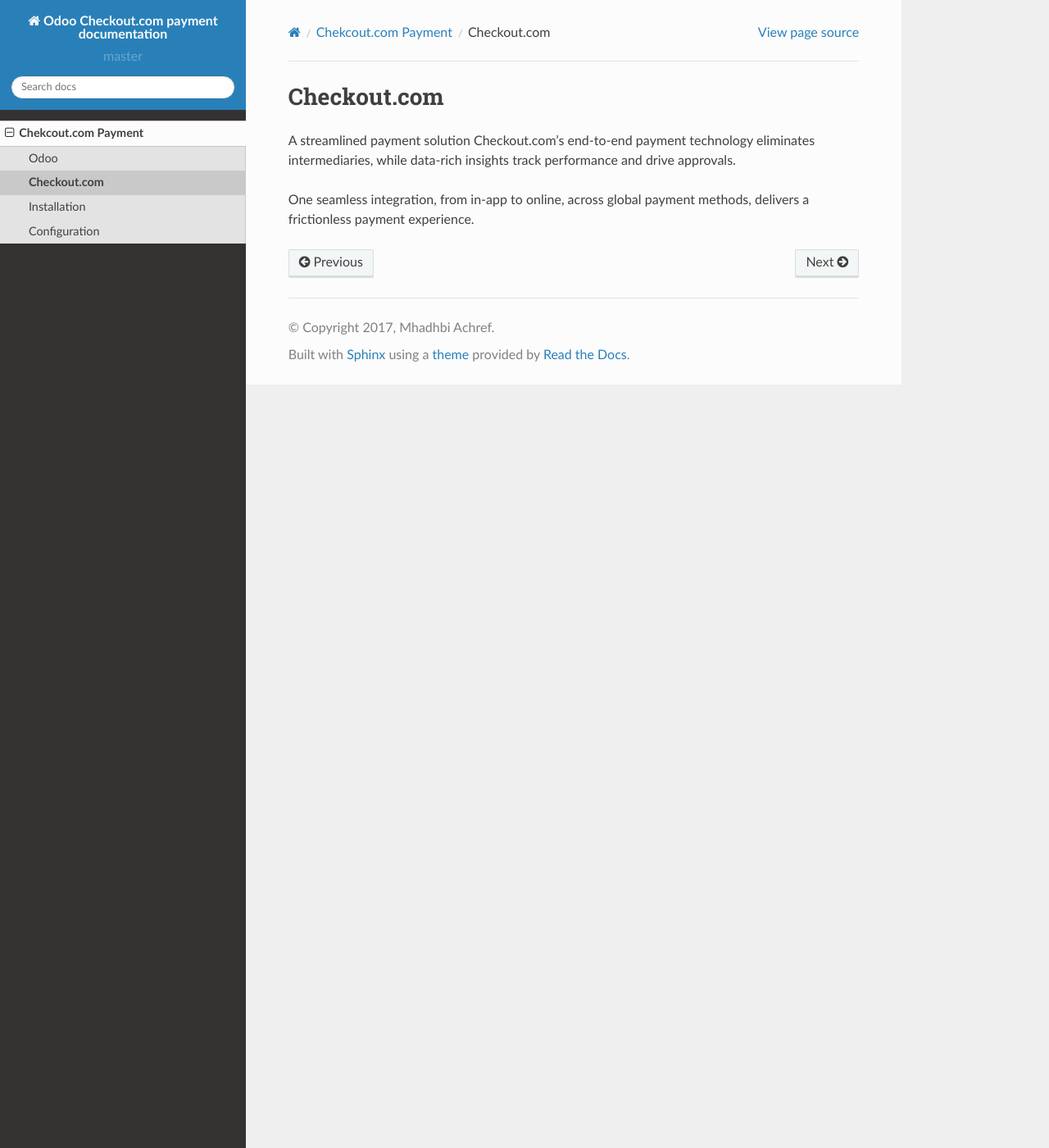
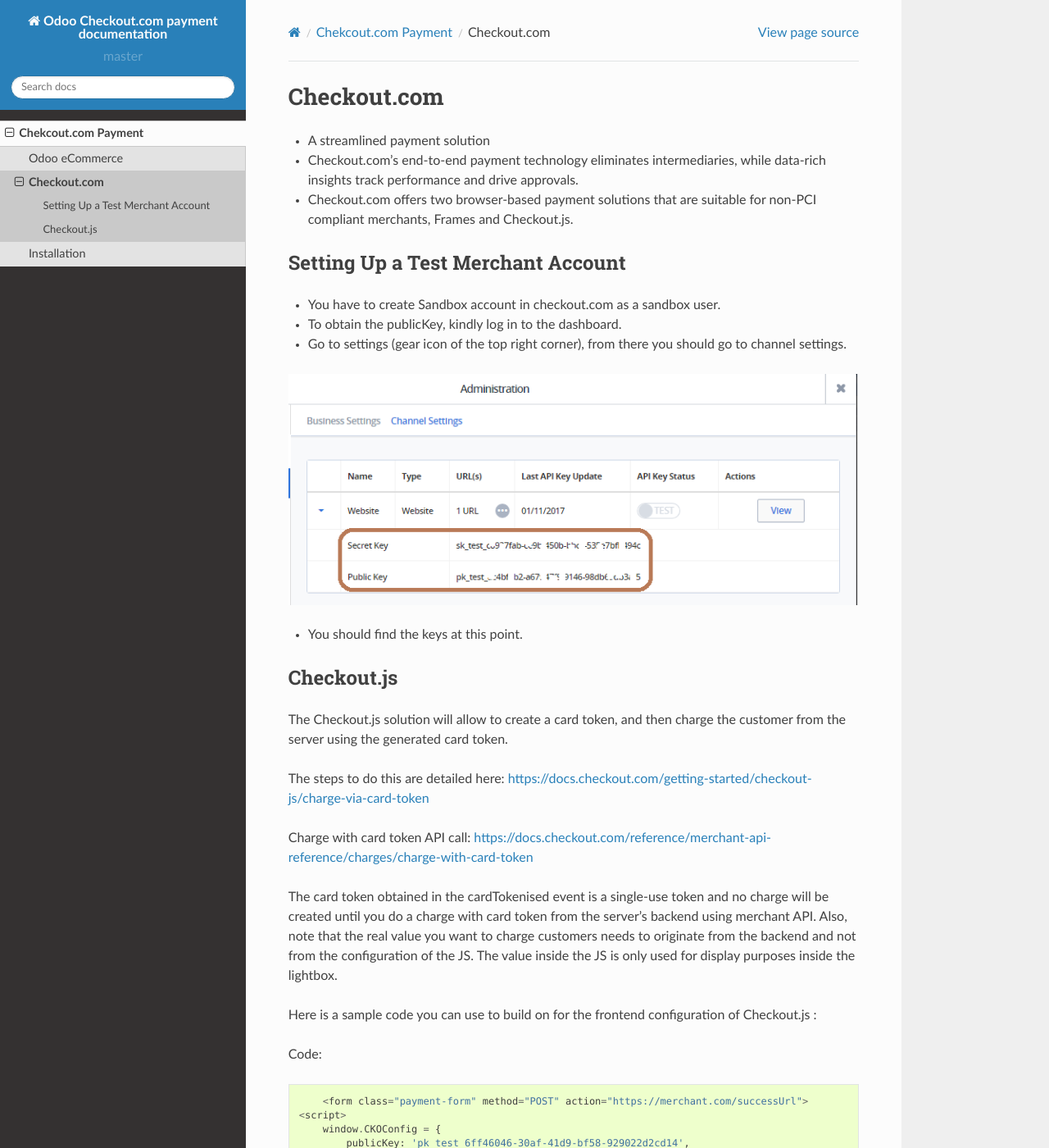
Before and after one commit to AMhadhbi/odoo-payment-checkout, a Sphinx documentation site: the page built from docs/integration/checkout.rst, in a window 1280 px wide and 1400 px high. Shown: the whole window at 82% size. Built offline with Sphinx 7.4.7 and the Read the Docs theme 2.0.0, drawn with Linux system fonts in a browser that asks for light colours; some of the changed text lies outside the part shown.

Commit message:
update docs

```diff
--- a/docs/integration/checkout.rst
+++ b/docs/integration/checkout.rst
@@ -1,9 +1,66 @@
-=============================
+=============
  Checkout.com
-=============================
+=============
 
 
-A streamlined payment solution
-Checkout.com’s end-to-end payment technology eliminates intermediaries, while data-rich insights track performance and drive approvals.
+* A streamlined payment solution
 
-One seamless integration, from in-app to online, across global payment methods, delivers a frictionless payment experience.
+* Checkout.com’s end-to-end payment technology eliminates intermediaries, while data-rich insights track performance and drive approvals.
+
+* Checkout.com offers two browser-based payment solutions that are suitable for non-PCI compliant merchants, Frames and Checkout.js.
+
+Setting Up a Test Merchant Account
+==================================
+
+* You have to create Sandbox account in checkout.com as a sandbox user.
+
+* To obtain the publicKey, kindly log in to the dashboard.
+
+* Go to settings (gear icon of the top right corner), from there you should go to channel settings.
+
+.. image:: ../images/sandbox_key.PNG
+
+* You should find the keys at this point.
+
+
+Checkout.js
+============
+
+The Checkout.js solution will allow to create a card token, and then charge the customer from the server using the generated card token.
+
+The steps to do this are detailed here:
+https://docs.checkout.com/getting-started/checkout-js/charge-via-card-token
+
+Charge with card token API call:
+https://docs.checkout.com/reference/merchant-api-reference/charges/charge-with-card-token
+
+The card token obtained in the cardTokenised event is a single-use token and no charge will be created until you do a charge with card token from the server's backend using merchant API.
+Also, note that the real value you want to charge customers needs to originate from the backend and not from the configuration of the JS.
+The value inside the JS is only used for display purposes inside the lightbox.
+
+Here is a sample code you can use to build on for the frontend configuration of Checkout.js :
+
+Code::
+
+	<form class="payment-form" method="POST" action="https://merchant.com/successUrl">
+    <script>
+        window.CKOConfig = {
+            publicKey: 'pk_test_6ff46046-30af-41d9-bf58-929022d2cd14',
+            customerEmail: 'user@email.com',
+            value: 100,
+            currency: 'GBP',
+            cardFormMode: 'cardTokenisation',
+            paymentMode: 'cards',
+            cardTokenised: function(event) {
+                    console.log(event.data.cardToken);
+                    document.getElementsByClassName('payment-form')[0].submit();
+                },
+            };
+    </script>
+    <script async src="https://cdn.checkout.com/sandbox/js/checkout.js"></script>
+	</form>
+
+
+And here's a link to the https://docs.checkout.com/reference/checkout-js-reference/configuration-options reference if you wish to customise it further.
+
+Use the card token obtained in the cardTokenised event to make a charge with card token from the server.
--- a/docs/integration/index.rst
+++ b/docs/integration/index.rst
@@ -7,5 +7,4 @@
 
    odoo
    checkout
-   installation
    configuration
--- a/docs/integration/installation.rst
+++ /dev/null
@@ -1,3 +0,0 @@
-============
-Installation
-============
```
Also changed, not shown: docs/integration/configuration.rst (+14 -4 lines), docs/integration/odoo.rst (+19 -13 lines), docs/images/check_config.PNG (added), docs/images/check_setting.PNG (added), docs/images/choose_checkout.PNG (added), docs/images/sandbox_key.PNG (added), docs/integration/sandbox_key.PNG (added).
